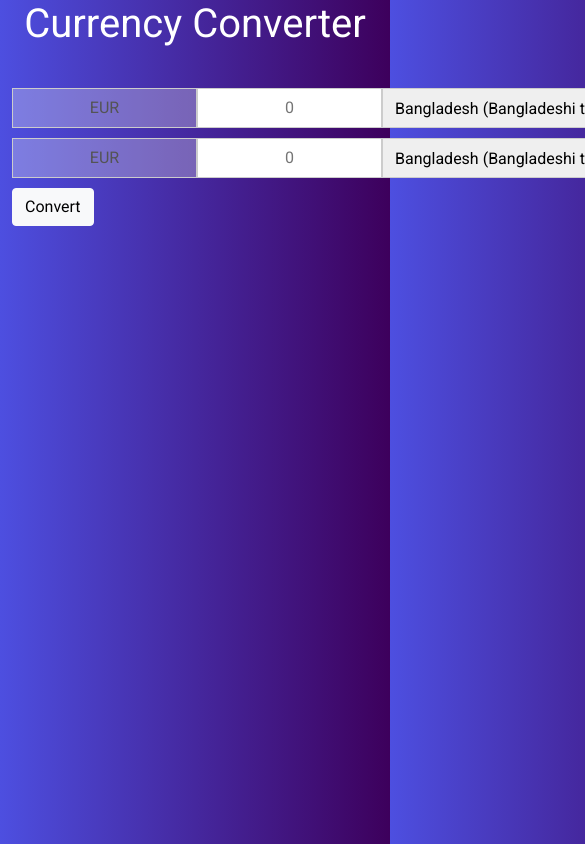
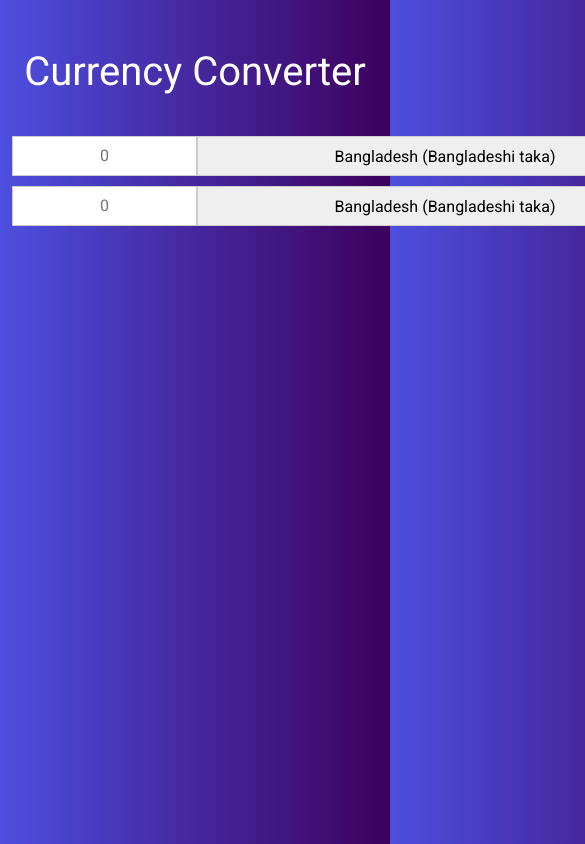
Before and after one commit to Miraz-Uddin/poriborton, a website built with Parcel: page index.htm in a window 390 px wide. Shown: the top 844 px of the page, 585 px wide, since content can reach past the window. Built offline with nearby package versions, Linux system fonts and the light colour scheme; no server answers.

Commit message:
UI Modified

```diff
--- a/index.htm
+++ b/index.htm
@@ -31,25 +31,20 @@
   <body>
     <div class="container">
       <div class="row">
-        <div class="col-sm-12 col-md-6 mx-auto">
-          <h1 class="title">Currency Converter</h1>
+        <div class="col-md-12 col-lg-8 mx-auto">
+          <h1 class="title mt-5">Currency Converter</h1>
           <div id="messageDisplay"></div>
           <div class="form">
-            <input id="fromCurrency" type="text" value="EUR" disabled />
             <input type="text" id="fromAmount" placeholder="0" />
             <select id="fromCountry">
               <option value="BDT">Bangladesh (Bangladeshi taka)</option>
             </select>
           </div>
           <div class="form">
-            <input id="toCurrency" type="text" value="EUR" disabled />
             <input type="text" id="toAmount" placeholder="0" />
             <select id="toCountry">
               <option value="BDT">Bangladesh (Bangladeshi taka)</option>
             </select>
-          </div>
-          <div>
-            <input type="submit" value="Convert" class="btn btn-light" />
           </div>
         </div>
       </div>
--- a/public/assets/css/media.css
+++ b/public/assets/css/media.css
@@ -1,5 +1,5 @@
-@media (min-width: 992px){
-    .navbar-expand-lg .navbar-collapse {
-        justify-content: end;
+@media(max-width: 767px) {
+    .form select {
+        min-width: 0;
     }
 }
--- a/public/assets/css/style.css
+++ b/public/assets/css/style.css
@@ -133,6 +133,7 @@
 .form select {
     flex: 1;
     padding-left: 8px;
+    min-width: 500px;
 }
 
 /* Result */
--- a/public/assets/js/app.js
+++ b/public/assets/js/app.js
@@ -3,18 +3,14 @@ import dataStorage from "./dataStorage.js";
 
 const app = {
   loadSelectors() {
-    const fromCurrency = document.querySelector("#fromCurrency");
     const fromAmount = document.querySelector("#fromAmount");
     const fromCountry = document.querySelector("#fromCountry");
-    const toCurrency = document.querySelector("#toCurrency");
     const toAmount = document.querySelector("#toAmount");
     const toCountry = document.querySelector("#toCountry");
     const messageDisplay = document.querySelector("#messageDisplay");
     return {
-      fromCurrency,
       fromAmount,
       fromCountry,
-      toCurrency,
       toAmount,
       toCountry,
       messageDisplay,
@@ -75,9 +71,12 @@ const app = {
       currencyRate = Object.values(currencyRateObject)[0];
     }
 
+    let result = 0;
     if (Boolean(parseFloat(amount)) == true && parseFloat(amount) >= 0)
-      return parseFloat(amount) * currencyRate;
-    else return 0 * currencyRate;
+      result = parseFloat(amount) * currencyRate;
+    else result = 0 * currencyRate;
+
+    return parseFloat(result).toFixed(2);
   },
   generateDropdown(obj) {
     const { fromCountry, toCountry } = this.loadSelectors();
```
